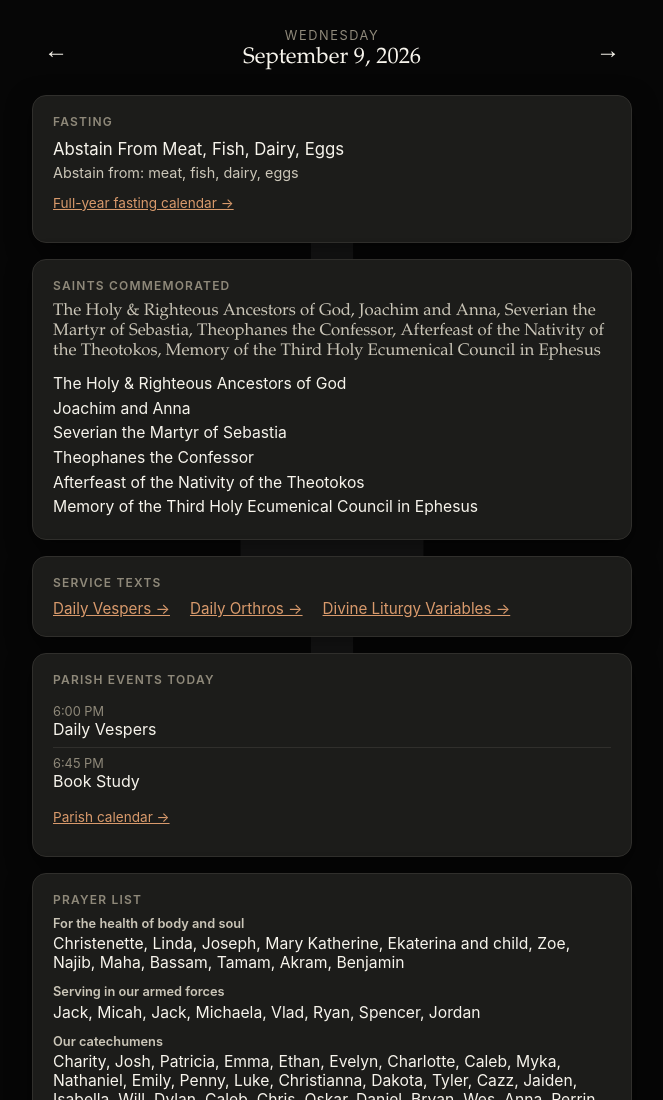
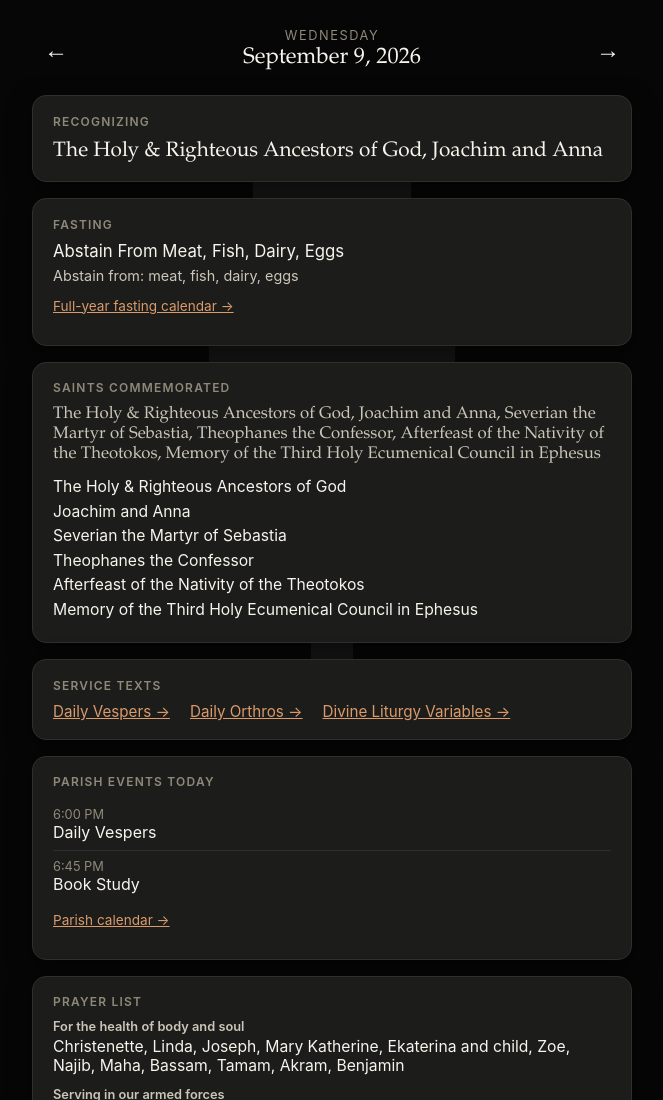
Before and after one commit to aimee-belichick/daily-orthodox-brief, a plain HTML site: page index.html in a window 1280 px wide. Shown: the top 1100 px of the page, without its empty margins (308-971 px from the left). Drawn offline with Linux system fonts and the light colour scheme.

Commit message:
Label the day's title card "Recognizing" on ordinary days, "Feast" only for Great Feasts

```diff
--- a/index.html
+++ b/index.html
@@ -318,14 +318,16 @@
   }
 
   function renderFeastSection(lit) {
-    if (!lit || !lit.great_feast || !lit.feasts || !lit.feasts.length) return "";
+    if (!lit || !lit.feasts || !lit.feasts.length) return "";
     var badge = "";
+    var heading = "Recognizing";
     if (lit.great_feast) {
+      heading = "Feast";
       var label = lit.great_feast.is_pascha ? "Pascha" : "Great Feast";
       badge = '<p class="great-feast-badge">&#10022; ' + esc(label) + "</p>";
     }
     return (
-      '<section class="card"><h2>Feast</h2>' +
+      "<section class=\"card\"><h2>" + esc(heading) + "</h2>" +
       badge +
       '<p class="feast-title">' +
       lit.feasts.map(esc).join(" &middot; ") +
```
